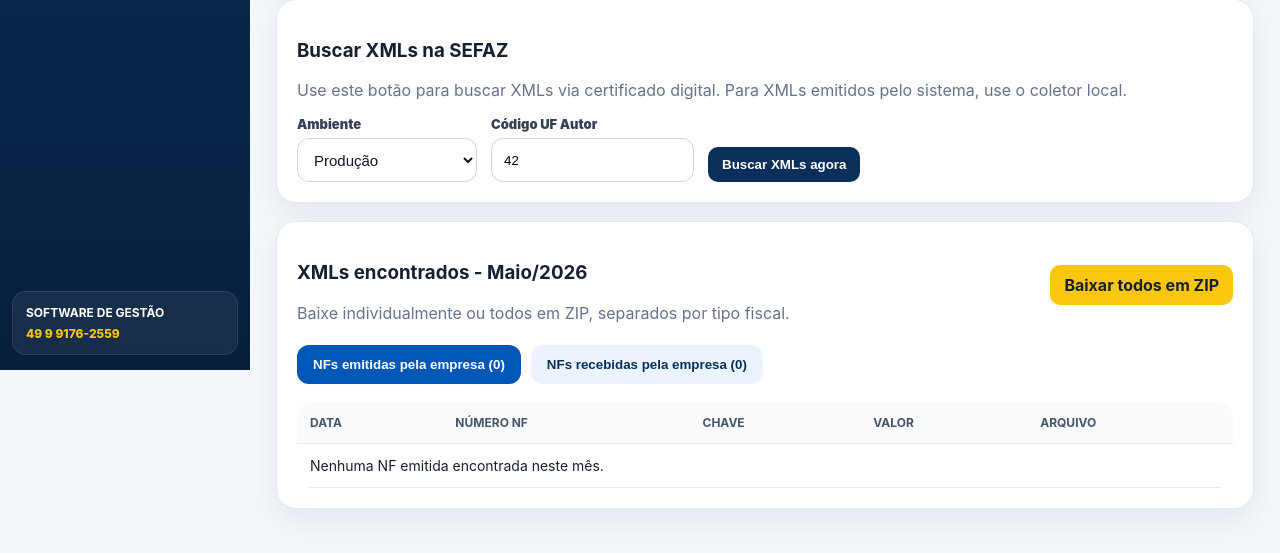
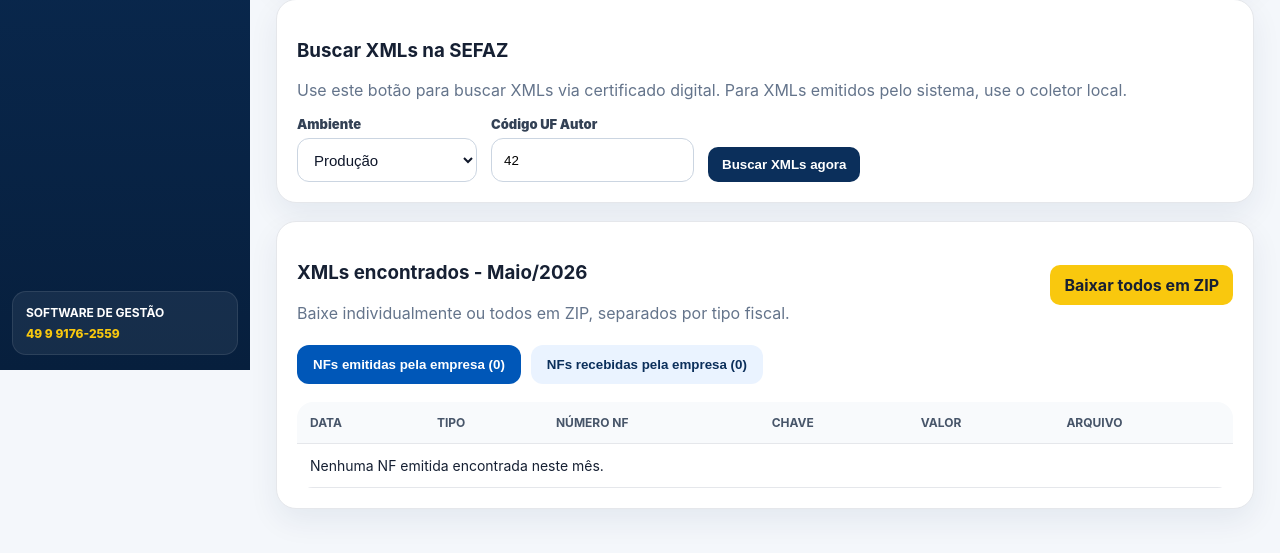
Before and after one commit to MarcosCunhaJba/PORTALCONTESTADO, a Flask app: page /clientes/xmls/8 in a window 1280 px wide. Shown: the part 430-983 px from the top of the page. Run offline with Flask 3, Linux system fonts and the light colour scheme; a user stored in the database is signed in; data comes from the database, SQL or seed files in the repository; data that the repository does not hold is empty.

Commit message:
Add files via upload

```diff
--- a/app.py
+++ b/app.py
@@ -944,15 +944,15 @@ def extrair_dados_nfe(xml_conteudo, cnpj_cliente):
         xml_doc = ET.fromstring(xml_conteudo)
         root_name = local(xml_doc.tag)
 
+        # Ignora eventos/cancelamentos, mas aceita procNFe/nfeProc de NFe e NFCe.
         nomes_evento = {
             "procEventoNFe", "resEvento", "evento", "retEvento",
-            "procEventoCTe", "procEventoMDFe"
+            "procEventoCTe", "procEventoMDFe", "procCanNFe", "retCancNFe"
         }
-        if root_name in nomes_evento or "Evento" in root_name:
+        if root_name in nomes_evento or "Evento" in root_name or "Can" in root_name:
             return chave, numero, valor, emit_cnpj, dest_cnpj, mes_ref, ano_ref, tipo_doc, direcao, False
 
-        # Aceita XML completo de documento fiscal.
-        if root_name in {"nfeProc", "NFe", "resNFe", "cteProc", "CTe", "resCTe", "mdfeProc", "MDFe", "resMDFe", "procNFe"}:
+        if root_name in {"nfeProc", "NFe", "procNFe", "resNFe", "cteProc", "CTe", "resCTe", "mdfeProc", "MDFe", "resMDFe"}:
             eh_documento_fiscal = True
 
         for el in xml_doc.iter():
@@ -962,14 +962,16 @@ def extrair_dados_nfe(xml_conteudo, cnpj_cliente):
             if nome in ("chNFe", "chCTe", "chMDFe") and texto and not chave:
                 chave = texto
                 eh_documento_fiscal = True
+
             elif nome == "infNFe" and not chave:
-                # Em procNFe/NFe completo às vezes a chave vem no atributo Id="NFe..."
                 id_attr = el.attrib.get("Id", "") or el.attrib.get("id", "")
                 if id_attr.startswith("NFe"):
                     chave = id_attr[3:]
                     eh_documento_fiscal = True
+
             elif nome == "nNF" and texto and not numero:
                 numero = texto.lstrip("0") or "0"
+
             elif nome == "vNF" and texto and not valor:
                 valor = texto
 
@@ -995,6 +997,8 @@ def extrair_dados_nfe(xml_conteudo, cnpj_cliente):
                     emit_cnpj = somente_digitos(el.text)
                     break
 
+        # Chave NF-e/NFC-e:
+        # UF(2) + AAMM(4) + CNPJ(14) + modelo(2) + série(3) + número(9)...
         if chave and len(chave) >= 34:
             aa = chave[2:4]
             mm = chave[4:6]
@@ -1002,7 +1006,7 @@ def extrair_dados_nfe(xml_conteudo, cnpj_cliente):
             mes_ref = mm
             ano_ref = int("20" + aa) if aa.isdigit() else None
 
-            if not numero and len(chave) >= 34:
+            if not numero:
                 numero = chave[25:34].lstrip("0") or "0"
 
             if modelo == "55":
@@ -1024,6 +1028,9 @@ def extrair_dados_nfe(xml_conteudo, cnpj_cliente):
             direcao = "RECEBIDA"
 
         return chave, numero, valor, emit_cnpj, dest_cnpj, mes_ref, ano_ref, tipo_doc, direcao, eh_documento_fiscal
+
+    except Exception:
+        return chave, numero, valor, emit_cnpj, dest_cnpj, mes_ref, ano_ref, tipo_doc, direcao, False
 
     except Exception:
         return chave, numero, valor, emit_cnpj, dest_cnpj, mes_ref, ano_ref, tipo_doc, direcao, False
--- a/templates/xmls_cliente.html
+++ b/templates/xmls_cliente.html
@@ -171,10 +171,11 @@
 
     <div id="tab-emitidas" class="xml-tab-pane active">
         <table>
-            <tr><th>Data</th><th>Número NF</th><th>Chave</th><th>Valor</th><th>Arquivo</th></tr>
+            <tr><th>Data</th><th>Tipo</th><th>Número NF</th><th>Chave</th><th>Valor</th><th>Arquivo</th></tr>
             {% for x in emitidas %}
             <tr>
                 <td>{{ x.criado_em }}</td>
+                <td>{{ x.tipo_doc or '-' }}</td>
                 <td>{{ x.numero_nf or '-' }}</td>
                 <td>{{ x.chave or '-' }}</td>
                 <td>{% if x.valor_nf %}R$ {{ x.valor_nf }}{% else %}-{% endif %}</td>
@@ -182,17 +183,18 @@
             </tr>
             {% endfor %}
             {% if not emitidas %}
-            <tr><td colspan="5">Nenhuma NF emitida encontrada neste mês.</td></tr>
+            <tr><td colspan="6">Nenhuma NF emitida encontrada neste mês.</td></tr>
             {% endif %}
         </table>
     </div>
 
     <div id="tab-recebidas" class="xml-tab-pane">
         <table>
-            <tr><th>Data</th><th>Número NF</th><th>Chave</th><th>Valor</th><th>Arquivo</th></tr>
+            <tr><th>Data</th><th>Tipo</th><th>Número NF</th><th>Chave</th><th>Valor</th><th>Arquivo</th></tr>
             {% for x in recebidas %}
             <tr>
                 <td>{{ x.criado_em }}</td>
+                <td>{{ x.tipo_doc or '-' }}</td>
                 <td>{{ x.numero_nf or '-' }}</td>
                 <td>{{ x.chave or '-' }}</td>
                 <td>{% if x.valor_nf %}R$ {{ x.valor_nf }}{% else %}-{% endif %}</td>
@@ -200,7 +202,7 @@
             </tr>
             {% endfor %}
             {% if not recebidas %}
-            <tr><td colspan="5">Nenhuma NF recebida encontrada neste mês.</td></tr>
+            <tr><td colspan="6">Nenhuma NF recebida encontrada neste mês.</td></tr>
             {% endif %}
         </table>
     </div>
```
Also changed, not shown: README_FIX_NFCE.txt (added).
